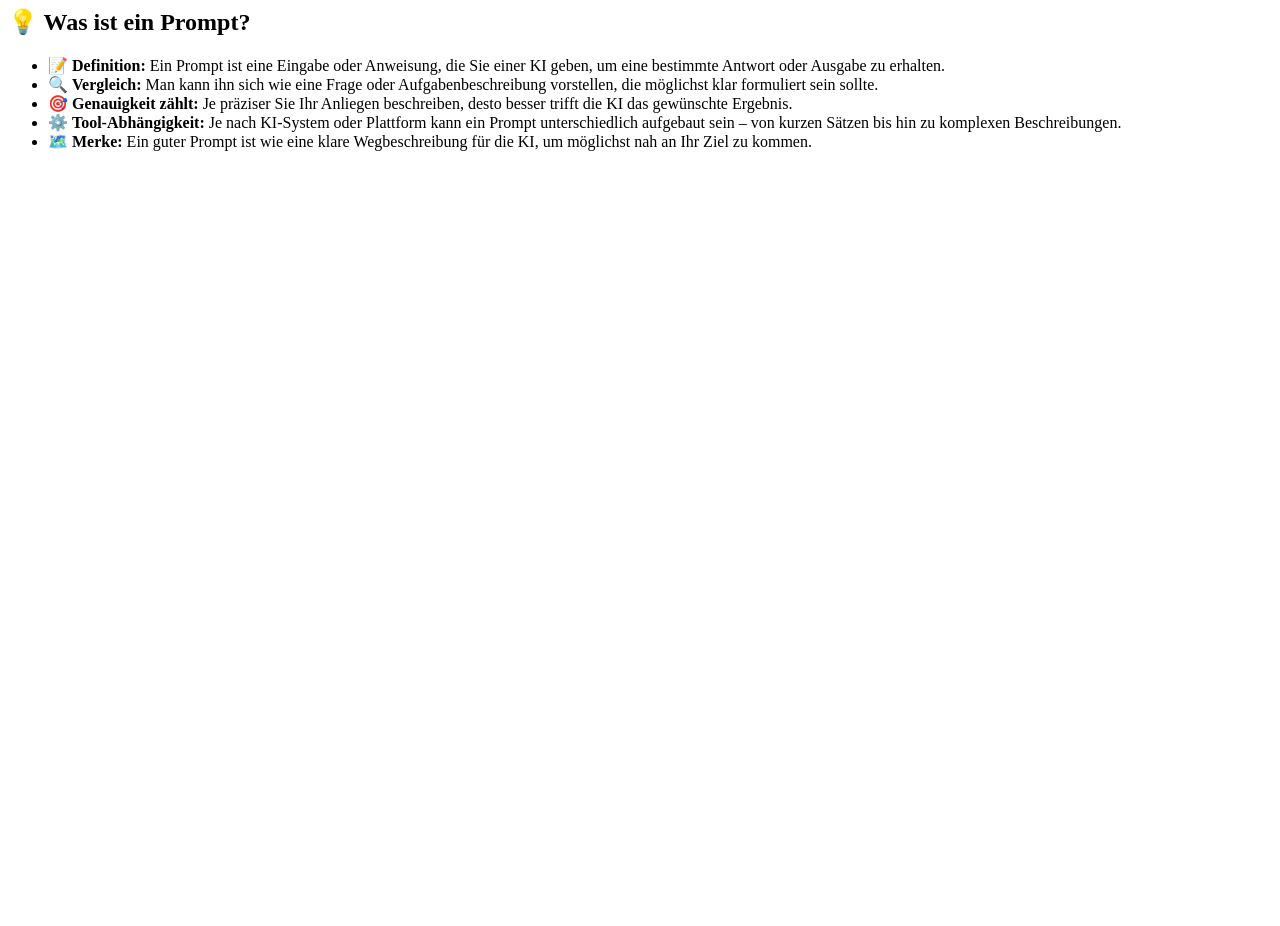
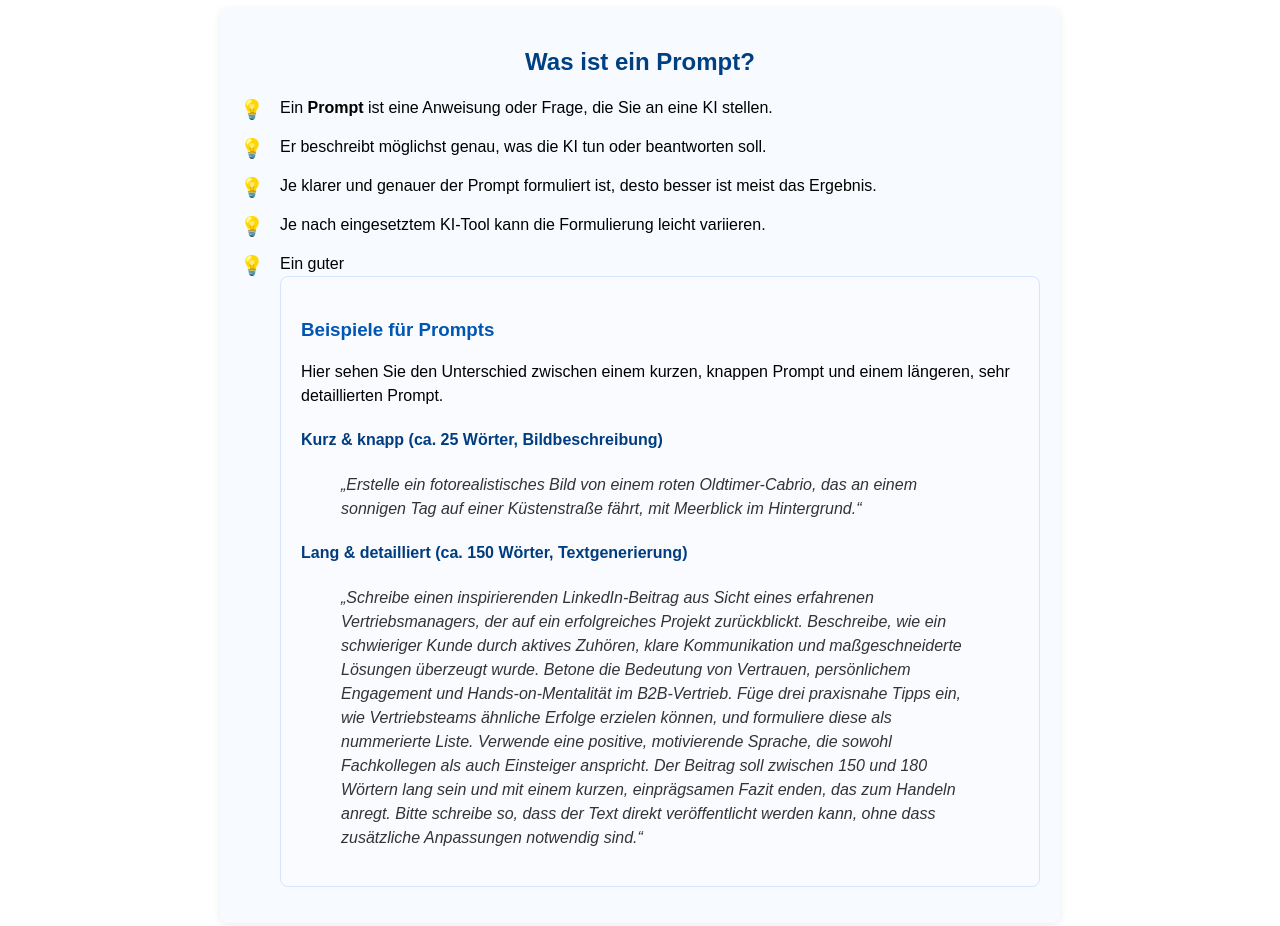
Before and after one commit to Martlsoph/prompt., a plain HTML site: page index.html in a window 1280 px wide. Before the commit the page ends 800 px from the top, so only its background shows below. Drawn offline with Linux system fonts and the light colour scheme.

Commit message:
Add files via upload

```diff
--- a/index.html
+++ b/index.html
@@ -1,12 +1,88 @@
 <section id="prompt-erklaerung">
+  <style>
+    @font-face {
+      font-family: 'Aptos';
+      src: local('Aptos'), local('Aptos-Regular');
+      /* Falls lokal nicht vorhanden, auf Arial/Helvetica zurückfallen */
+    }
+
+    #prompt-erklaerung {
+      font-family: 'Aptos', Arial, Helvetica, sans-serif;
+      background-color: #f7faff;
+      border-radius: 8px;
+      padding: 20px;
+      max-width: 800px;
+      margin: 0 auto;
+      box-shadow: 0 2px 8px rgba(0,0,0,0.08);
+    }
+
+    #prompt-erklaerung h2 {
+      color: #004080;
+      text-align: center;
+      margin-bottom: 20px;
+    }
+
+    #prompt-erklaerung ul {
+      list-style: none;
+      padding: 0;
+    }
+
+    #prompt-erklaerung li {
+      margin-bottom: 15px;
+      padding-left: 40px;
+      position: relative;
+      line-height: 1.5;
+    }
+
+    #prompt-erklaerung li::before {
+      content: "💡";
+      position: absolute;
+      left: 0;
+      top: 0;
+      font-size: 1.2em;
+    }
+  </style>
+
+  <h2>Was ist ein Prompt?</h2>
+  <ul>
+    <li>Ein <strong>Prompt</strong> ist eine Anweisung oder Frage, die Sie an eine KI stellen.</li>
+    <li>Er beschreibt möglichst genau, was die KI tun oder beantworten soll.</li>
+    <li>Je klarer und genauer der Prompt formuliert ist, desto besser ist meist das Ergebnis.</li>
+    <li>Je nach eingesetztem KI-Tool kann die Formulierung leicht variieren.</li>
+    <li>Ein guter
+<section id="prompt-beispiele">
   <div class="card">
-    <h2>💡 Was ist ein Prompt?</h2>
-    <ul class="list-tight">
-      <li>📝 <strong>Definition:</strong> Ein Prompt ist eine Eingabe oder Anweisung, die Sie einer KI geben, um eine bestimmte Antwort oder Ausgabe zu erhalten.</li>
-      <li>🔍 <strong>Vergleich:</strong> Man kann ihn sich wie eine Frage oder Aufgabenbeschreibung vorstellen, die möglichst klar formuliert sein sollte.</li>
-      <li>🎯 <strong>Genauigkeit zählt:</strong> Je präziser Sie Ihr Anliegen beschreiben, desto besser trifft die KI das gewünschte Ergebnis.</li>
-      <li>⚙️ <strong>Tool-Abhängigkeit:</strong> Je nach KI-System oder Plattform kann ein Prompt unterschiedlich aufgebaut sein – von kurzen Sätzen bis hin zu komplexen Beschreibungen.</li>
-      <li>🗺️ <strong>Merke:</strong> Ein guter Prompt ist wie eine klare Wegbeschreibung für die KI, um möglichst nah an Ihr Ziel zu kommen.</li>
-    </ul>
+    <h3>Beispiele für Prompts</h3>
+    <p>Hier sehen Sie den Unterschied zwischen einem kurzen, knappen Prompt und einem längeren, sehr detaillierten Prompt.</p>
+
+    <h4>Kurz & knapp (ca. 25 Wörter, Bildbeschreibung)</h4>
+    <blockquote style="font-style: italic; color: #333;">
+      „Erstelle ein fotorealistisches Bild von einem roten Oldtimer-Cabrio, das an einem sonnigen Tag auf einer Küstenstraße fährt, mit Meerblick im Hintergrund.“
+    </blockquote>
+
+    <h4>Lang & detailliert (ca. 150 Wörter, Textgenerierung)</h4>
+    <blockquote style="font-style: italic; color: #333;">
+      „Schreibe einen inspirierenden LinkedIn-Beitrag aus Sicht eines erfahrenen Vertriebsmanagers, der auf ein erfolgreiches Projekt zurückblickt. Beschreibe, wie ein schwieriger Kunde durch aktives Zuhören, klare Kommunikation und maßgeschneiderte Lösungen überzeugt wurde. Betone die Bedeutung von Vertrauen, persönlichem Engagement und Hands-on-Mentalität im B2B-Vertrieb. Füge drei praxisnahe Tipps ein, wie Vertriebsteams ähnliche Erfolge erzielen können, und formuliere diese als nummerierte Liste. Verwende eine positive, motivierende Sprache, die sowohl Fachkollegen als auch Einsteiger anspricht. Der Beitrag soll zwischen 150 und 180 Wörtern lang sein und mit einem kurzen, einprägsamen Fazit enden, das zum Handeln anregt. Bitte schreibe so, dass der Text direkt veröffentlicht werden kann, ohne dass zusätzliche Anpassungen notwendig sind.“
+    </blockquote>
   </div>
 </section>
+
+<style>
+  #prompt-beispiele {
+    font-family: 'Aptos', sans-serif;
+  }
+  #prompt-beispiele .card {
+    background-color: #f9fbff;
+    border: 1px solid #d6e4ff;
+    padding: 20px;
+    border-radius: 8px;
+  }
+  #prompt-beispiele h3 {
+    color: #0056b3;
+    margin-bottom: 10px;
+  }
+  #prompt-beispiele h4 {
+    color: #003d80;
+    margin-top: 20px;
+  }
+</style>
```
